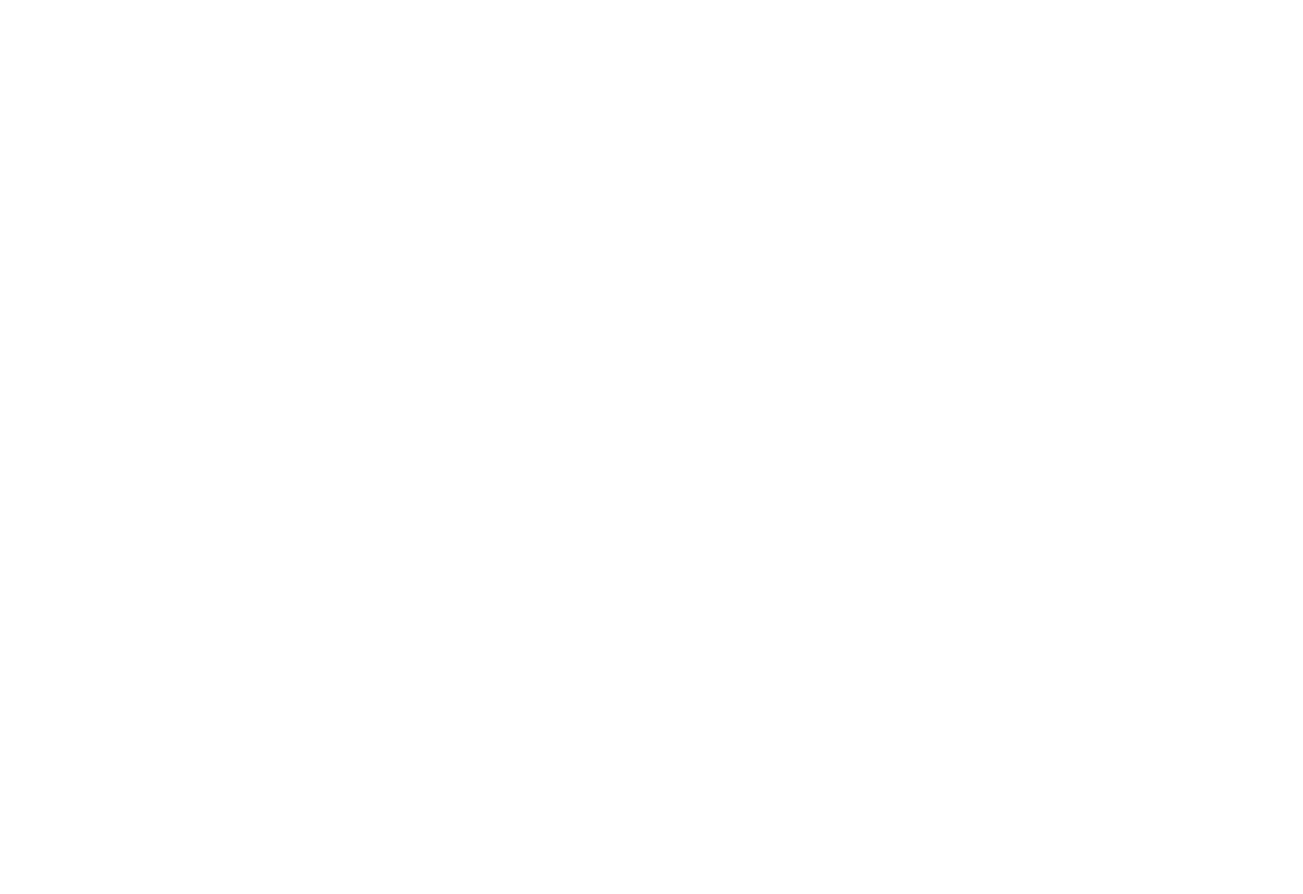
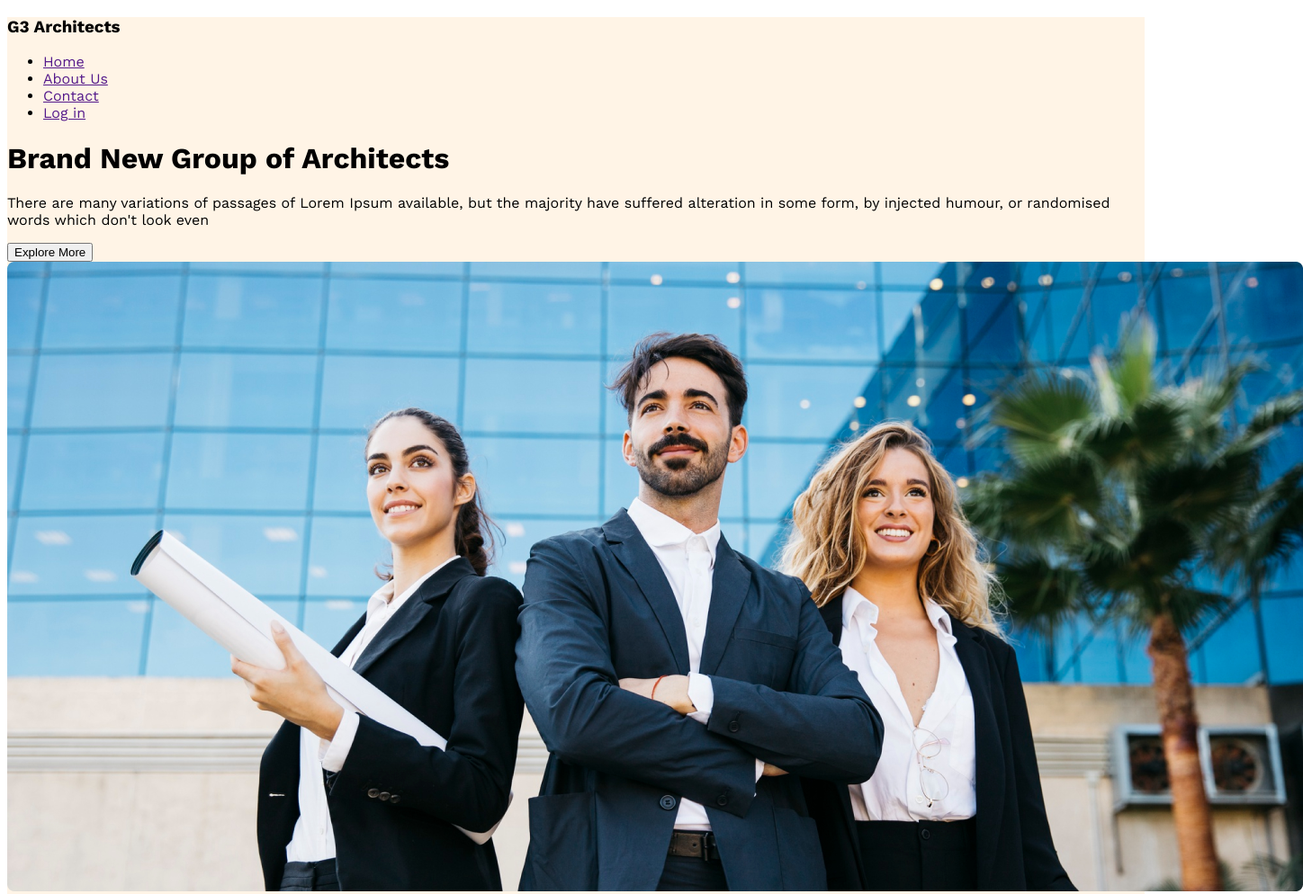
Before and after one commit to Tanvir-Fahim/g3-responsive-practice, a plain HTML site: page index.html in a window 1280 px wide. Shown: the top 994 px of the page at 90% size, 1448 px wide, since content can reach past the window. Before the commit the page ends 800 px from the top, so only its background shows below. Drawn offline with nearby package versions, Linux system fonts and the light colour scheme.

Commit message:
header sectin created and font added

```diff
--- a/index.html
+++ b/index.html
@@ -1,12 +1,39 @@
 <!DOCTYPE html>
 <html lang="en">
+
 <head>
     <meta charset="UTF-8">
     <meta name="viewport" content="width=device-width, initial-scale=1.0">
     <title>G3 Architect</title>
     <link rel="stylesheet" href="style.css">
 </head>
-<body>
 
+<body class="work-sans-font">
+    <header>
+        <nav class="nav">
+            <h3>G3 Architects</h3>
+
+            <ul>
+                <li class="nav-list"><a href="">Home</a></li>
+                <li class="nav-list"><a href="">About Us</a></li>
+                <li class="nav-list"><a href="">Contact</a></li>
+                <li class="nav-list"><a href="">Log in</a></li>
+            </ul>
+        </nav>
+
+        <div class="banner-container">
+            <div class="bannner-content">
+                <h1>Brand New
+                    Group of Architects
+                </h1>
+                <p>There are many variations of passages of Lorem Ipsum available, but the majority have suffered alteration in some form, by injected humour, or randomised words which don't look even</p>
+                <button class="btn">Explore More</button>
+            </div>
+            <div class="banner-img">
+                <img src="images/banner.png" alt="Banner Picture">
+            </div>
+        </div>
+    </header>
 </body>
+
 </html>
--- a/style.css
+++ b/style.css
@@ -0,0 +1,16 @@
+/* font import */
+@import url('https://fonts.googleapis.com/css2?family=Work+Sans:ital,wght@0,100..900;1,100..900&display=swap');
+
+.work-sans-font {
+  font-family: "Work Sans", sans-serif;
+  font-optical-sizing: auto;
+  font-style: normal;
+}
+
+ /* Common styles */
+
+
+  /* Header styles */
+  header{
+    background-color: rgba(255, 144, 14, 0.1);
+  }
```
